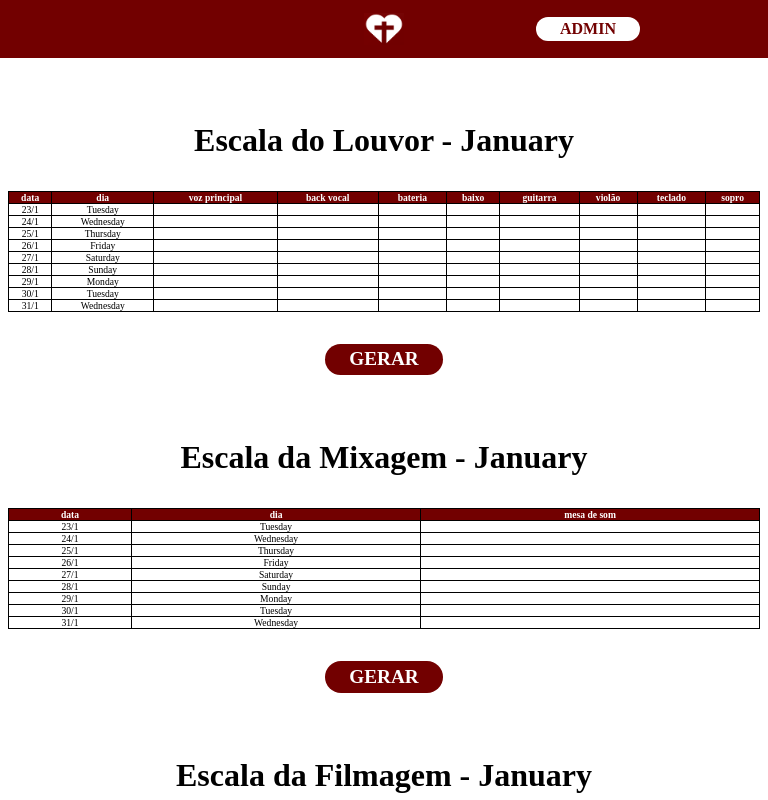
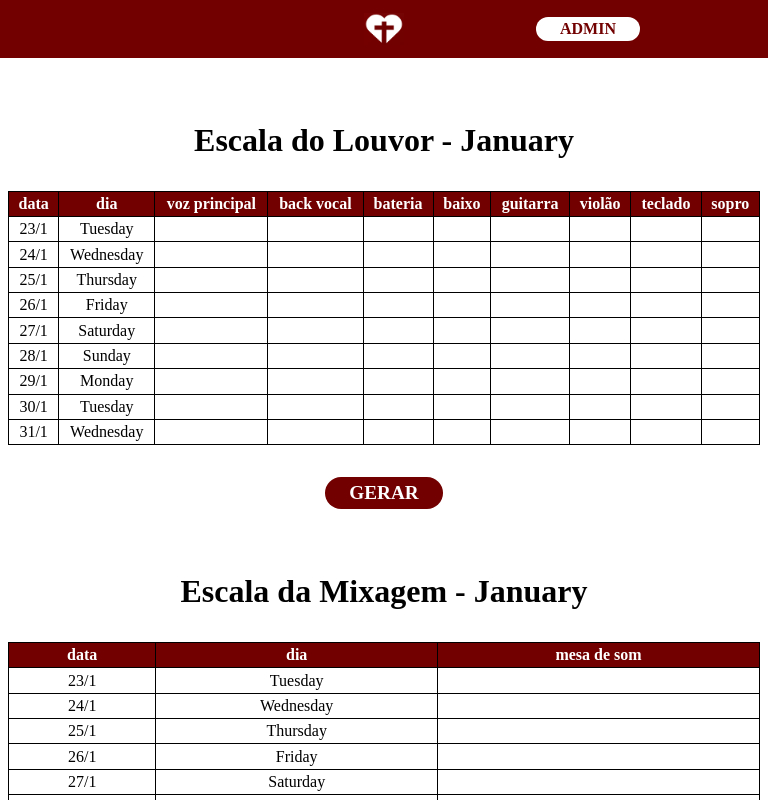
Before and after one commit to jabriboy/ESCALAnator2000, a React (Vite) app: page / in a window 768 px wide. Shown: the top 800 px of the page. Built offline with nearby package versions, Linux system fonts and the light colour scheme.

Commit message:
hotfix landscape layout

```diff
--- a/src/components/escala/style/EscalaStyle.css
+++ b/src/components/escala/style/EscalaStyle.css
@@ -55,17 +55,22 @@
   color: #1f1f1f;
 }
 
-@media screen and (max-width: 800px) {
+@media screen and (max-width: 400px) {
   .escala .container {
     margin: 0 0.5rem;
   }
   .escala .container table {
     font-size: 0.6rem;
   }
-  .escala .container th {
-    padding: 0;
+  .escala .container th, .escala .container td {
+    padding: 0.1rem 0.1rem;
   }
-  .escala .container td {
-    padding: 0;
+}
+@media screen and (max-width: 800px) and (min-width: 401px) {
+  .escala .container {
+    margin: 0 0.5rem;
+  }
+  .escala .container th, .escala .container td {
+    padding: 0.2rem 0.5rem;
   }
 }/*# sourceMappingURL=EscalaStyle.css.map */
--- a/src/components/escala/style/EscalaStyle.scss
+++ b/src/components/escala/style/EscalaStyle.scss
@@ -58,19 +58,26 @@
 	}
 }
 
-@media screen and (max-width: 800px){
+@media screen and (max-width: 400px){
 	.escala{
 		.container{
 			margin: 0 .5rem;
 		  table{
 			font-size: .6rem;
 		  }
-		  th{
-			padding: 0;
-		  }
-		  td{
-			padding: 0;
+		  th, td{
+			padding: .1rem .1rem;
 		  }
 		}
 	}
-  }
+}
+@media screen and (max-width: 800px) and (min-width: 401px){
+	.escala{
+		.container{
+			margin: 0 .5rem;
+		  th, td{
+			padding: .2rem .5rem;
+		  }
+		}
+	}
+}
```
Also changed, not shown: 1 other file (tests, documents, lock files or other folders).
